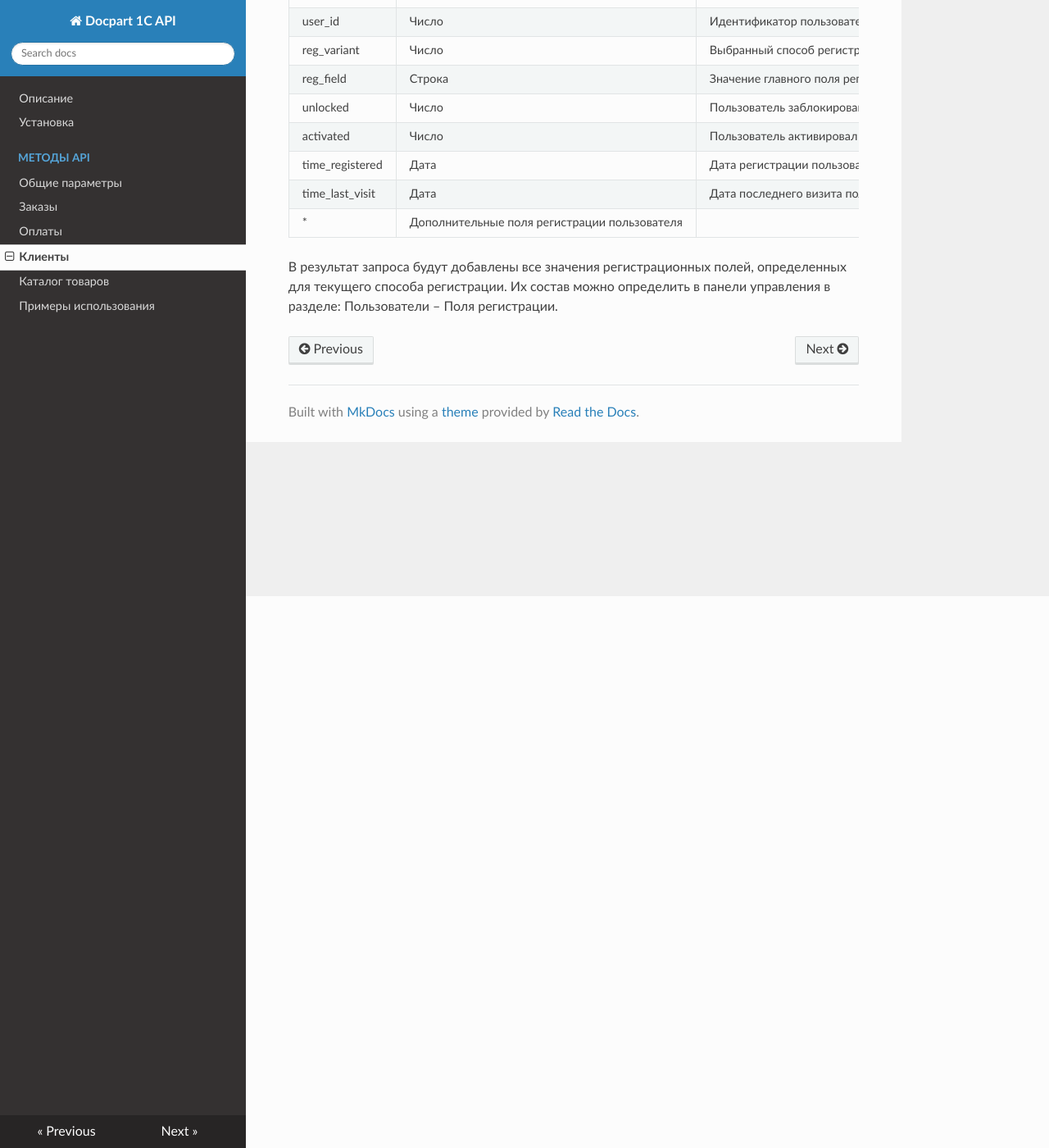
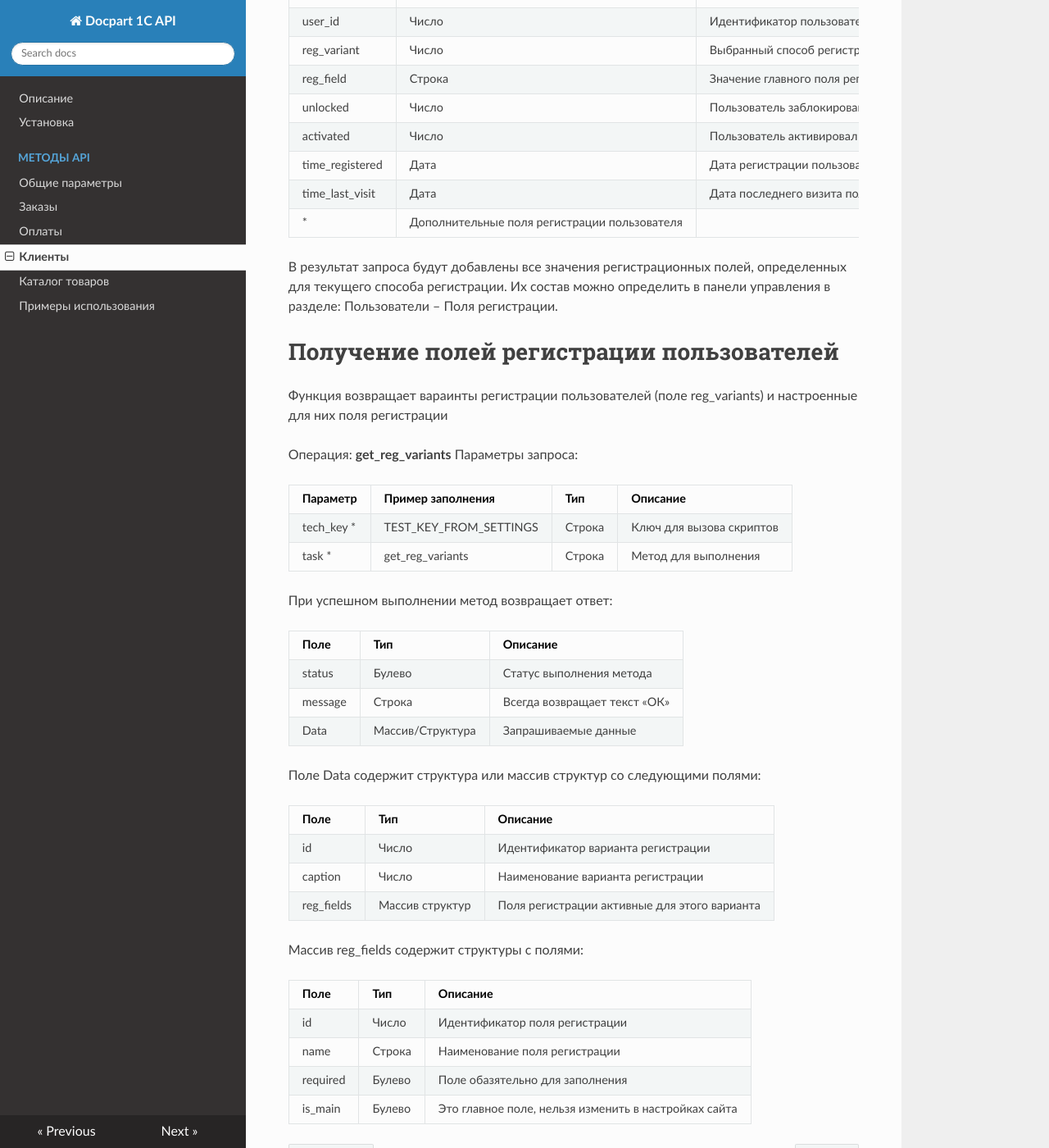
Before and after one commit to emayskiy/Docpart_1C_API_WIKI, an MkDocs documentation site: the page built from docs/users_methods.md, in a window 1280 px wide and 1400 px high, scrolled down 673 px. Shown: the whole window at 82% size. Built offline with MkDocs 1.6.1, drawn with Linux system fonts in a browser that asks for light colours; nearby versions of some CDN libraries.

Commit message:
add get_reg_variants method

```diff
--- a/docs/users_methods.md
+++ b/docs/users_methods.md
@@ -33,3 +33,42 @@
 | * |Дополнительные поля регистрации пользователя|
 
 В результат запроса будут добавлены все значения регистрационных полей, определенных для текущего способа регистрации. Их состав можно определить в панели управления в разделе: Пользователи – Поля регистрации.
+
+
+# Получение полей регистрации пользователей
+
+Функция возвращает вараинты регистрации пользователей (поле reg_variants) и настроенные для них поля регистрации
+
+Операция: **get_reg_variants**
+Параметры запроса:
+
+|**Параметр**|**Пример заполнения**|**Тип**|**Описание**|
+|---|---|---|---|
+|tech_key *|TEST_KEY_FROM_SETTINGS|Строка |Ключ для вызова скриптов|
+|task *|get_reg_variants|Строка |Метод для выполнения|
+
+
+При успешном выполнении метод возвращает ответ:
+
+|**Поле** |**Тип**|**Описание** |
+|---|---|---|
+|status|Булево|Статус выполнения метода|
+|message|Строка|Всегда возвращает текст «ОК»|
+|Data|Массив/Структура|Запрашиваемые данные|
+
+Поле Data содержит структура или массив структур со следующими полями:
+
+|**Поле** |**Тип**|**Описание** |
+|---|---|---|
+|id|Число|Идентификатор варианта регистрации|
+|caption|Число|Наименование варианта регистрации|
+|reg_fields|Массив структур|Поля регистрации активные для этого варианта|
+
+Массив reg_fields содержит структуры с полями:
+
+|**Поле** |**Тип**|**Описание** |
+|---|---|---|
+|id|Число|Идентификатор поля регистрации|
+|name|Строка|Наименование поля регистрации|
+|required|Булево|Поле обазятельно для заполнения|
+|is_main|Булево|Это главное поле, нельзя изменить в настройках сайта|
```
